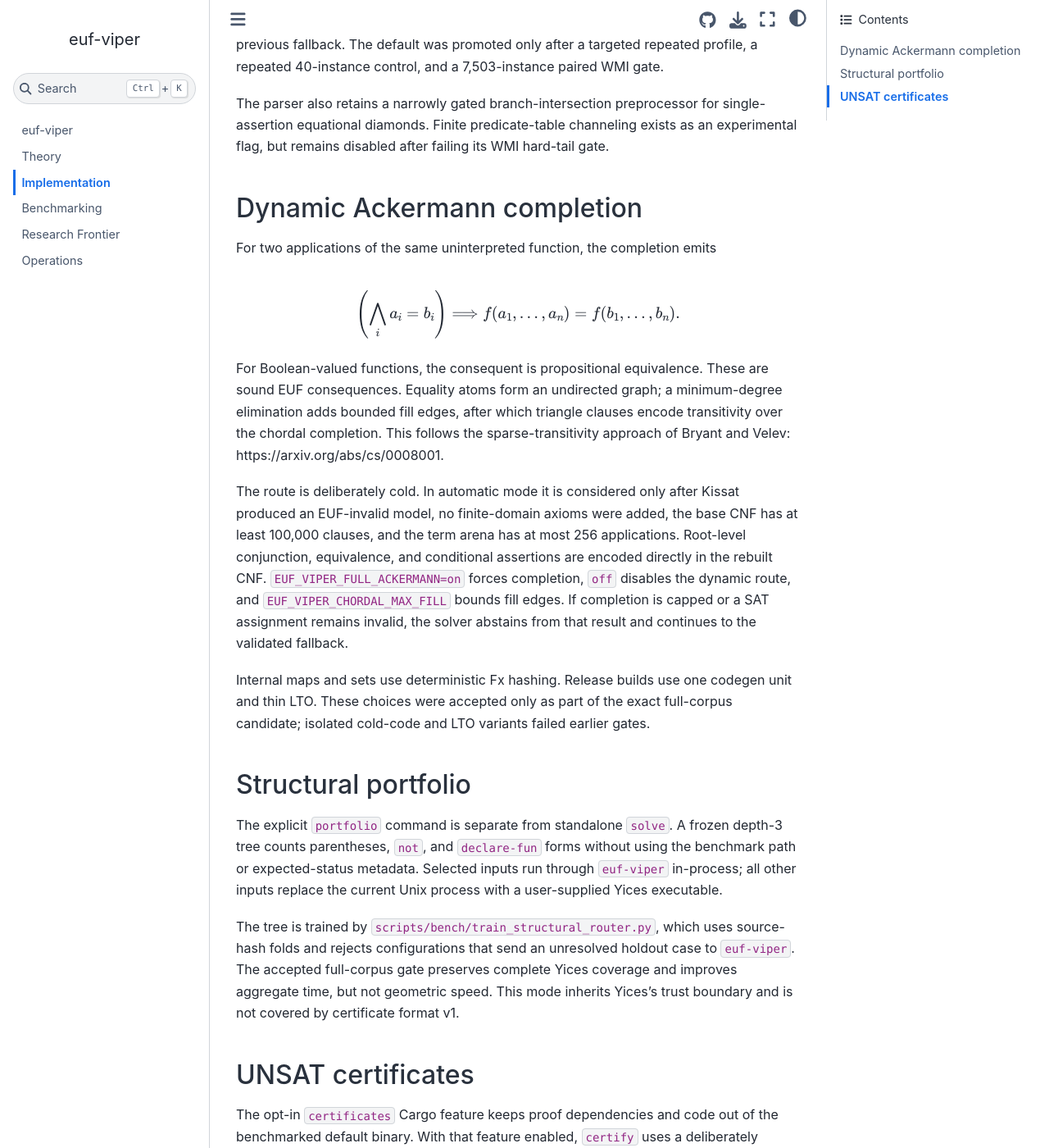
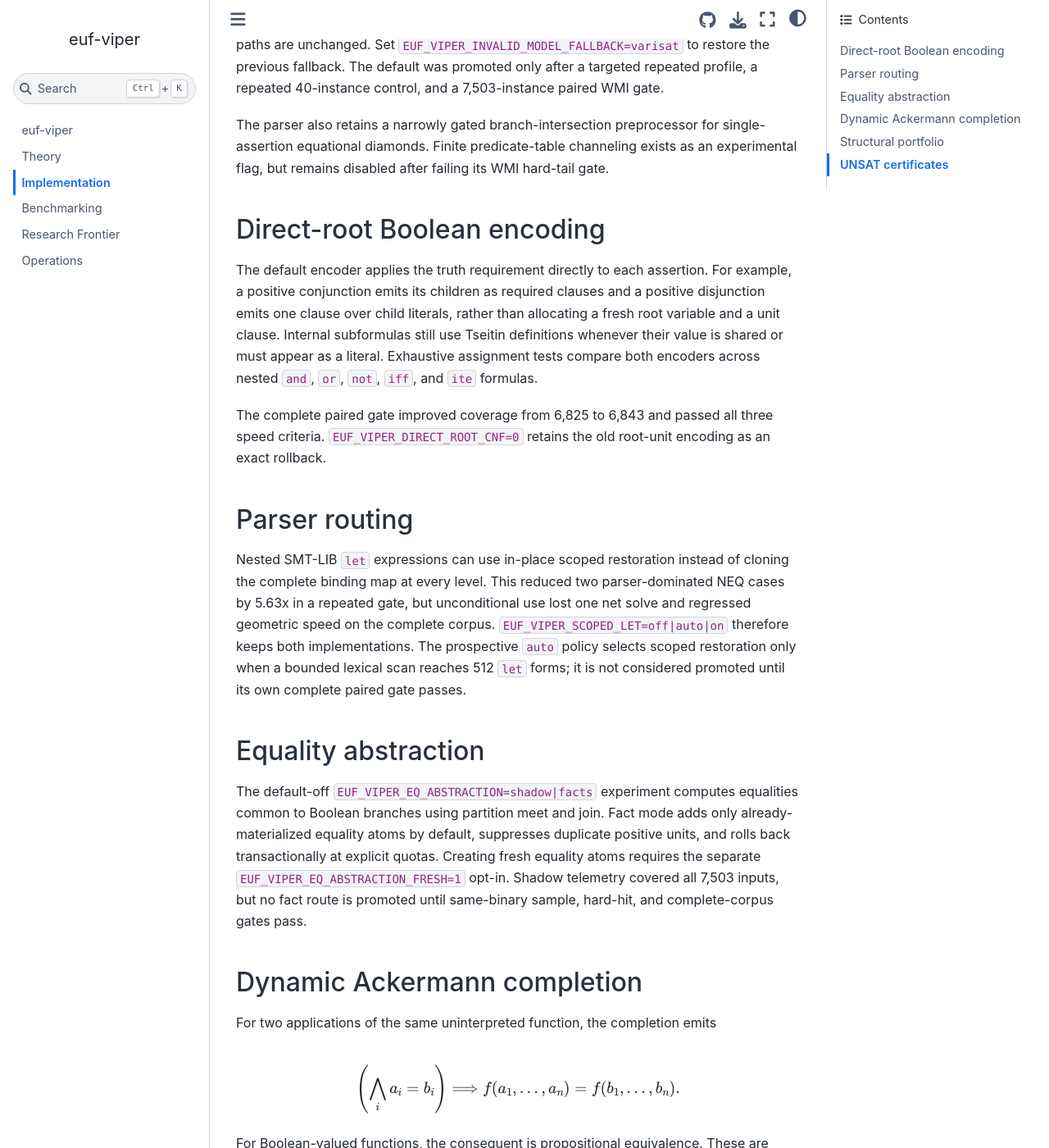
Before and after one commit to nasqret/euf-viper, a Jupyter Book: the page built from docs/book/implementation.md, in a window 1280 px wide and 1400 px high, scrolled down 582 px. Shown: the whole window at 82% size. Built offline with Jupyter Book 1.0.4 settings and Sphinx 7.4.7 and the Sphinx Book theme 1.1.4, drawn with Linux system fonts in a browser that asks for light colours; some of the changed text lies outside the part shown.

Commit message:
docs: align implementation book with routed optimizations

```diff
--- a/docs/book/implementation.md
+++ b/docs/book/implementation.md
@@ -4,7 +4,8 @@ The current pipeline keeps each soundness boundary explicit.
 
 1. Parse SMT-LIB S-expressions.
 2. Hash-cons data and Boolean application terms.
-3. Tseitin-encode arbitrary ground Boolean structure.
+3. Encode top-level assertions directly, introducing Tseitin variables only
+   for internal Boolean values that must be named.
 4. Detect small explicit finite domains and add sound one-hot and function
    channeling clauses where applicable.
 5. Add selected equality-transitivity and congruence axioms.
@@ -12,7 +13,7 @@ The current pipeline keeps each soundness boundary explicit.
 7. Trust UNSAT from the sound clause set; validate SAT models with full EUF
    congruence closure.
 8. If validation finds a theory conflict on a selected large sparse shape,
-   rebuild a compact direct-root CNF, complete it propositionally, and retry.
+   rebuild the direct-root CNF with bounded propositional completion and retry.
 9. Otherwise add explanation clauses and refine incrementally.
 
 On Linux x86_64, step 9 uses incremental CaDiCaL refinement by default after
@@ -26,6 +27,42 @@ The parser also retains a narrowly gated branch-intersection preprocessor for
 single-assertion equational diamonds. Finite predicate-table channeling exists
 as an experimental flag, but remains disabled after failing its WMI hard-tail
 gate.
+
+## Direct-root Boolean encoding
+
+The default encoder applies the truth requirement directly to each assertion.
+For example, a positive conjunction emits its children as required clauses and
+a positive disjunction emits one clause over child literals, rather than
+allocating a fresh root variable and a unit clause. Internal subformulas still
+use Tseitin definitions whenever their value is shared or must appear as a
+literal. Exhaustive assignment tests compare both encoders across nested
+`and`, `or`, `not`, `iff`, and `ite` formulas.
+
+The complete paired gate improved coverage from 6,825 to 6,843 and passed all
+three speed criteria. `EUF_VIPER_DIRECT_ROOT_CNF=0` retains the old root-unit
+encoding as an exact rollback.
+
+## Parser routing
+
+Nested SMT-LIB `let` expressions can use in-place scoped restoration instead
+of cloning the complete binding map at every level. This reduced two
+parser-dominated NEQ cases by 5.63x in a repeated gate, but unconditional use
+lost one net solve and regressed geometric speed on the complete corpus.
+`EUF_VIPER_SCOPED_LET=off|auto|on` therefore keeps both implementations. The
+prospective `auto` policy selects scoped restoration only when a bounded
+lexical scan reaches 512 `let` forms; it is not considered promoted until its
+own complete paired gate passes.
+
+## Equality abstraction
+
+The default-off `EUF_VIPER_EQ_ABSTRACTION=shadow|facts` experiment computes
+equalities common to Boolean branches using partition meet and join. Fact mode
+adds only already-materialized equality atoms by default, suppresses duplicate
+positive units, and rolls back transactionally at explicit quotas. Creating
+fresh equality atoms requires the separate
+`EUF_VIPER_EQ_ABSTRACTION_FRESH=1` opt-in. Shadow telemetry covered all 7,503
+inputs, but no fact route is promoted until same-binary sample, hard-hit, and
+complete-corpus gates pass.
 
 ## Dynamic Ackermann completion
 
```
